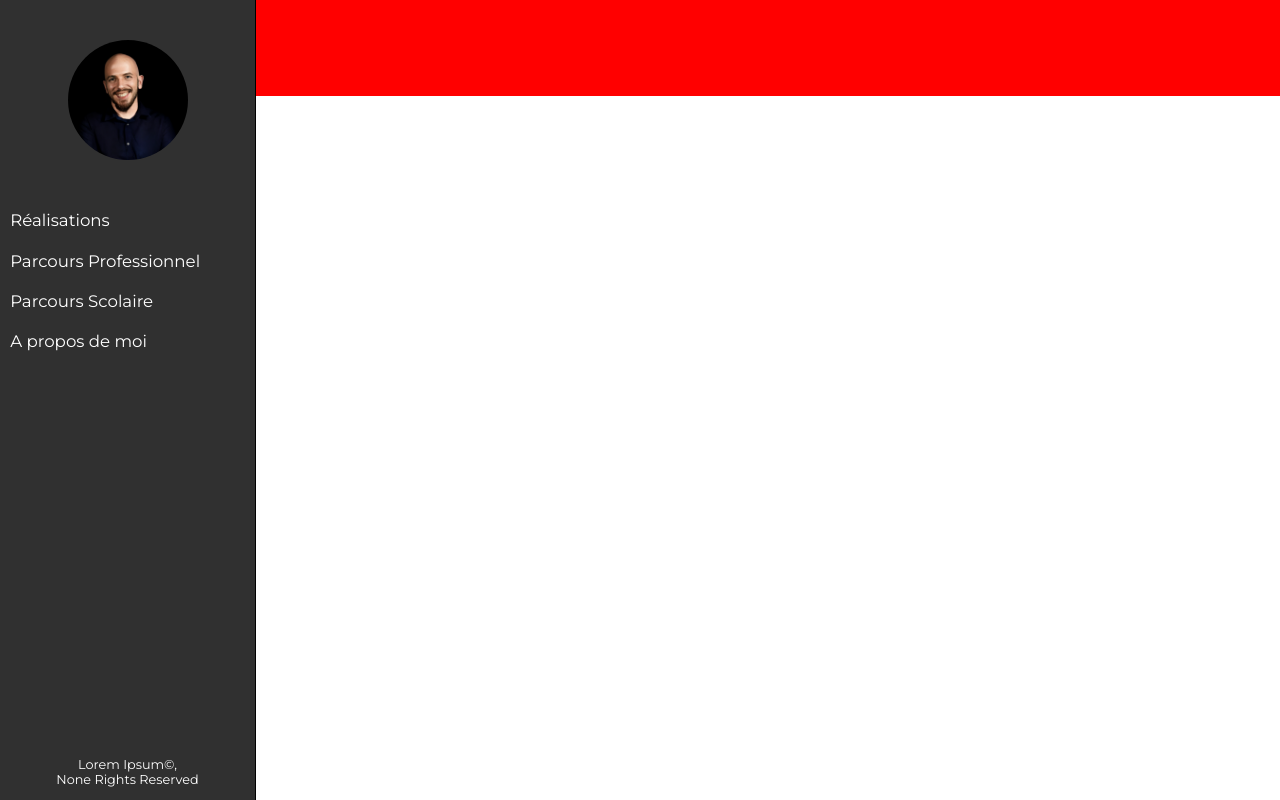
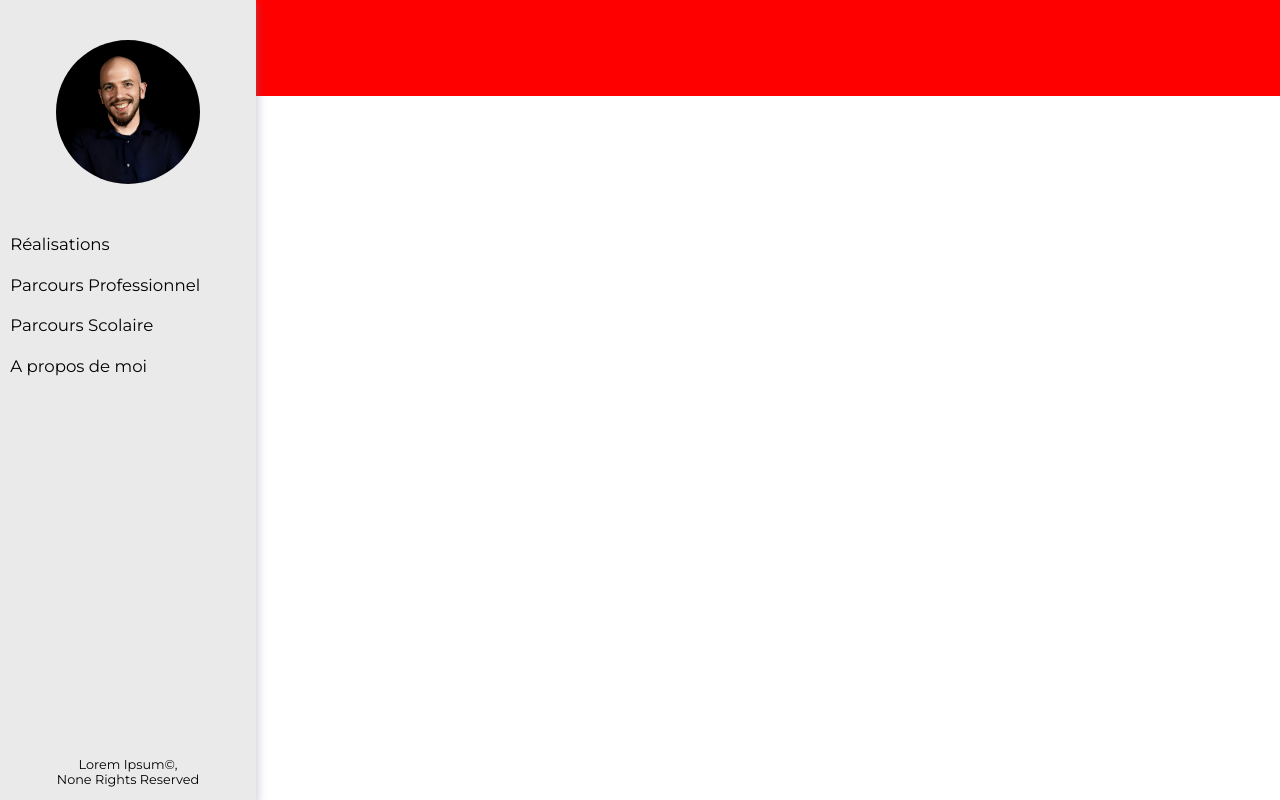
Before and after one commit to lberthaut/mysite, an Angular app: page / in a window 1280 px wide. Both pictures are taken after a click on the button 20 px from the left and 16 px from the top of the page. Built offline with nearby package versions, Linux system fonts and the light colour scheme.

Commit message:
change details

```diff
--- a/src/app/components/sidebar/sidebar.component.html
+++ b/src/app/components/sidebar/sidebar.component.html
@@ -1,7 +1,7 @@
 <mat-drawer #drawer class="sidenav" mode="side" [opened]="isOpen$ | async">
   <div class="sidebar_container">
     <div class="pic_container">
-      <img class="pic_profile" src="../../../assets/pics/pic_profile.png" />
+      <img class="pic_profile" src="assets/pics/pic_profile.png" />
     </div>
     <div class="sidebar_links_container">
       <ng-container *ngFor="let link of linkName">
--- a/src/app/components/sidebar/sidebar.component.scss
+++ b/src/app/components/sidebar/sidebar.component.scss
@@ -2,7 +2,9 @@
 
 .sidenav {
     width: 20vw;
-    background-color: $dark-color;
+    background-color: $secondary-white;
+    border: none;
+    box-shadow: -5px -5px 9px rgba(255,255,255,0.45), 2px 5px 9px rgba(94,104,121,0.3);
   }
 
   .sidebar_container{
@@ -10,8 +12,8 @@
   }
 
   .pic_container{
-    width: 15vh;
-    height: 15vh;
+    width: 18vh;
+    height: 18vh;
     overflow: hidden;
     border-radius: 50%;
     margin: 0 auto;
@@ -37,12 +39,13 @@
 
     &:hover>.sidebar_links {
       margin-left: 20px;
+      color: white;
     }
   }
 
   .sidebar_links{
     width: 180%;
-    color: white;
+    color: black;
     text-decoration: none;
     font-size: 1.3vw;
     margin: 0;
@@ -51,7 +54,7 @@
 
   .sidebar_copyright{
     font-size: 1vw;
-    color: white;
+    color: black;
     position: absolute;
     bottom: 0;
     left: 50%;
--- a/src/app/components/sidebar/sidebar.component.ts
+++ b/src/app/components/sidebar/sidebar.component.ts
@@ -16,7 +16,7 @@ import { Observable } from 'rxjs';
   styleUrls: ['./sidebar.component.scss'],
   animations: [
     trigger('linkContainerHover', [
-      state('active', style({ backgroundColor: '#3b3b3b' })),
+      state('active', style({ backgroundColor: '#b3b3b3' })),
       state('inactive', style({ backgroundColor: 'transparent' })),
       transition('inactive <=> active', animate('0.25s ease-out')),
     ]),
--- a/src/variables.scss
+++ b/src/variables.scss
@@ -1,5 +1,5 @@
-$dark-color: #303030;
+$secondary-white: #eaeaea;
 
-$dark-secondary-color: #3B3B3B;
+$dark-secondary-color: #b3b3b3;
 
 $app-max-width: 425px;
```
